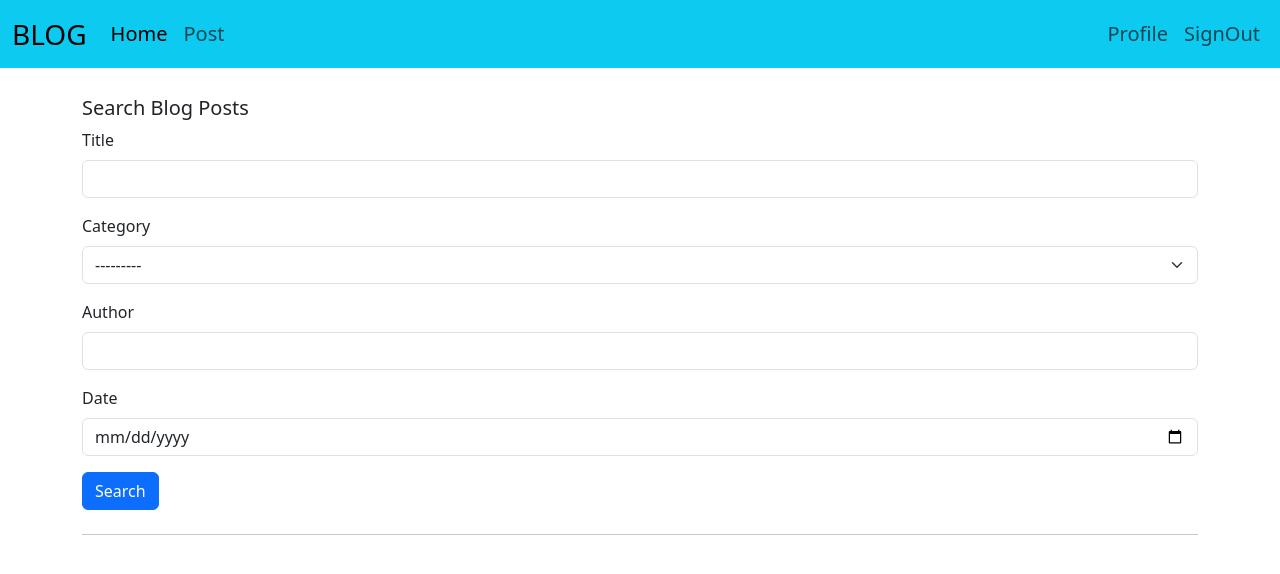
After one commit to Ujjwalthakuri/Blog-Project, a Django app: page /search/ in a window 1280 px wide. The commit adds this page. Shown: the top 574 px of the page. Run offline with Django 5.2, Linux system fonts and the light colour scheme; a user stored in the database is signed in; data comes from the database, SQL or seed files in the repository; both versions use the stored data as it was after the commit; some libraries are stand-ins or nearby versions.

Commit message:
Added new

```diff
--- a/blog/admin.py
+++ b/blog/admin.py
@@ -11,3 +11,7 @@ class Posts_adm(admin.ModelAdmin):
 admin.site.register(profileModel)
 
 admin.site.register(Comment)
+
+@admin.register(CategoryModel)
+class categoryModelAdmin(admin.ModelAdmin):
+    list_display=("name",)
--- a/blog/forms.py
+++ b/blog/forms.py
@@ -17,3 +17,16 @@ class CommentForm(forms.ModelForm):
     class Meta:
         model = Comment
         fields = ('content',)
+
+    #   search + filter
+class PostFilterForm(forms.Form):
+    title = forms.CharField(required=False, label="Title")
+    category = forms.ModelChoiceField(queryset=CategoryModel.objects.all(), required=False)
+    author = forms.CharField(required=False)
+    # tags = forms.ModelMultipleChoiceField(queryset=Tag.objects.all(), required=False, widget=forms.CheckboxSelectMultiple)
+    date = forms.DateField(required=False, widget=forms.DateInput(attrs={'type': 'date'}))
+    # end_date = forms.DateField(required=False, widget=forms.DateInput(attrs={'type': 'date'}))
+
+    class Meta:
+        model = CategoryModel
+        fields = ('name',)
--- a/blog/models.py
+++ b/blog/models.py
@@ -3,9 +3,15 @@ from django.contrib.auth.models import User
 from django.core.validators import FileExtensionValidator
 # Create your models here.
 
+class CategoryModel(models.Model):
+    name = models.CharField(max_length=100)
+    def __str__(self):
+        return self.name
+
 class postModel(models.Model):
     title = models.CharField(max_length=50)
     content = models.TextField()
+    category = models.ForeignKey(CategoryModel, on_delete=models.SET_NULL, null=True)
     author = models.ForeignKey(User, on_delete=models.CASCADE, null=True, blank=True)
     date = models.DateTimeField(auto_now_add=True)
 
--- a/blog/urls.py
+++ b/blog/urls.py
@@ -1,9 +1,9 @@
-from django.urls import path, include
+from django.urls import path
 from .views import *
+from django.contrib.auth import views as auth_view
 
 urlpatterns = [
-    # path('accounts/', include("django.contrib.auth.urls")),
-    path('home/', home, name='home'),
+    path('', home, name='home'),
     path('signup/', signup, name='signup'),
     path('signin/', signin, name='signin'),
     path('index/', index, name='index'),
@@ -12,5 +12,11 @@ urlpatterns = [
     path('postedit/<int:pk>/', post_edit, name='postedit'),
     path('postdel/<int:pk>/', post_del, name='postdel'),
     path('signout/', signout, name='signout'),
+    path('password_reset/', auth_view.PasswordResetView.as_view(template_name='base_cont/password_reset.html'), name='password_reset'),
+    path('password_reset_done/', auth_view.PasswordResetDoneView.as_view(template_name='base_cont/password_reset_done.html'), name='password_reset_done'),
+    path('password_reset_confirm/<uidb64>/<token>/', auth_view.PasswordResetConfirmView.as_view(template_name='base_cont/password_reset_confirm.html'), name='password_reset_confirm'),
+    path('password_reset_complet/', auth_view.PasswordResetCompleteView.as_view(template_name='base_cont/password_reset_complete.html'), name='password_reset_complete'),
+    # blog/urls.py
+    path('search/', search_posts, name='search_posts'),
 
 ]
--- a/blog/views.py
+++ b/blog/views.py
@@ -5,6 +5,8 @@ from .forms import *
 from django.contrib.auth import authenticate, login, logout
 from django.contrib.auth.forms import AuthenticationForm
 from .models import *
+from django.contrib.auth.decorators import login_required
+from django.core.paginator import Paginator
 # Create your views here.
 
 def home(request):
@@ -44,9 +46,24 @@ def signin(request):
         form = AuthenticationForm( initial = initial_data)
     return render(request, 'base_cont/signin.html', {'form': form})
 
+@login_required
+def index(request):
+    categories = CategoryModel.objects.all()
+    posts = postModel.objects.all()
 
-def index(request):
-    post = postModel.objects.all()
+    # Handle filtering
+    title = request.GET.get('title')
+    category = request.GET.get('category')
+    author = request.GET.get('author')
+
+    if title:
+        posts = posts.filter(title__icontains=title)
+    if category:
+        posts = posts.filter(category__id=category)
+    if author:
+        posts = posts.filter(author__username__icontains=author)
+
+    # Handle new post creation
     if request.method == 'POST':
         form = PostForm(request.POST)
         if form.is_valid():
@@ -58,11 +75,13 @@ def index(request):
         form = PostForm()
 
     context = {
-        'post': post,
-        'forms': form
+        'post': posts,
+        'forms': form,
+        'categories': categories,
     }
     return render(request, 'main_cont/index.html', context)
 
+@login_required
 def profile(request):
     # Ensure the user has a profilemodel
     profile, created = profileModel.objects.get_or_create(author=request.user)
@@ -90,7 +109,7 @@ def profile(request):
     return render(request, 'main_cont/profile.html', context)
 
 
-
+@login_required
 def post_detail(request, pk):
     post = postModel.objects.get(id=pk)
     if request.method == 'POST':
@@ -110,7 +129,7 @@ def post_detail(request, pk):
     return render(request, 'main_cont/postdetail.html', context)
 
 
-
+@login_required
 def post_edit(request, pk):
     post = postModel.objects.get(id=pk)
     if request.method =="POST":
@@ -126,7 +145,7 @@ def post_edit(request, pk):
     }
     return render(request, 'main_cont/postedit.html', context)
 
-
+@login_required
 def post_del(request, pk):
     post = postModel.objects.get(id=pk)
     if request.method =="POST":
@@ -143,5 +162,34 @@ def signout(request):
     logout(request)
     return redirect ('home')
 
-def post(request):
-    return HttpResponse
+# def post(request):
+#     return HttpResponse
+@login_required
+def search_posts(request):
+    form = PostFilterForm(request.GET)
+    posts = postModel.objects.none()  # empty initially
+    searched = False
+
+    if request.GET:
+        searched = True
+        if form.is_valid():
+            title = form.cleaned_data.get('title')
+            category = form.cleaned_data.get('category')
+            author = form.cleaned_data.get('author')
+            date = form.cleaned_data.get('start_date')
+
+            posts = postModel.objects.all()
+            if title:
+                posts = posts.filter(title__icontains=title)
+            if category:
+                posts = posts.filter(category=category)
+            if author:
+                posts = posts.filter(author__username__icontains=author)
+            if date:
+                posts = posts.filter(published_date__gte=date)
+
+    return render(request, 'main_cont/search_results.html', {
+        'form': form,
+        'posts': posts,
+        'searched': searched
+    })
--- /dev/null
+++ b/static/css/style_search_results.css
@@ -0,0 +1,3 @@
+.cont-search {
+    margin-top: 10px;
+}
--- a/templates/base_cont/signin.html
+++ b/templates/base_cont/signin.html
@@ -27,7 +27,7 @@
 
                 <button class="btn btn-primary" type="submit">Submit</button>
                 <div class="buttons">
-                    <a href="#">Forget Password</a>
+                    <a href="{% url 'password_reset' %}">Forget Password</a>
                 <a href="{% url "signup" %}" class="btn btn-default">Create Your Account</a>
                 </div>
             </form>
--- a/templates/main/head.html
+++ b/templates/main/head.html
@@ -1,4 +1,4 @@
-
+{% load static %}
 <!doctype html>
 <html lang="en">
   <head>
@@ -7,6 +7,8 @@
     <title> {% block title %}{% endblock title %} </title>
     <!-- home css -->
      <link rel="stylesheet" href="/static/css/style_index.css">
+     <!-- home css -->
+     <link rel="stylesheet" href="{% static 'css/style_search_results.css' %}">
     <!-- bootstrap link for html and css-->
     <link href="https://cdn.jsdelivr.net/npm/bootstrap@5.3.5/dist/css/bootstrap.min.css" rel="stylesheet" integrity="sha384-SgOJa3DmI69IUzQ2PVdRZhwQ+dy64/BUtbMJw1MZ8t5HZApcHrRKUc4W0kG879m7" crossorigin="anonymous">
   </head>
@@ -26,7 +28,7 @@
                 <a class="nav-link" href="/template/about.html">About</a>
               </li> -->
               <li class="nav-item">
-                <a class="nav-link" href="{% url "index" %}">Post</a>
+                <a class="nav-link" href="{% url "search_posts" %}">Post</a>
               </li>
               <!-- <li>
                 <form class="d-flex" role="search">
--- /dev/null
+++ b/templates/main_cont/search_results.html
@@ -0,0 +1,44 @@
+{% extends "main/head.html" %}
+{% block title %}Search Blog Posts{% endblock %}
+{% load crispy_forms_tags %}
+{% block body_part %}
+
+<div class="container mt-5 pt-5">
+  <h5 class='search_head'>Search Blog Posts</h5>
+  <form method="get" class="mb-4">
+    {{ form|crispy }}
+    <button class="btn btn-primary" type="submit">Search</button>
+  </form>
+
+  <hr>
+
+  {% if searched %}
+    <div class="col-md-8 container_post">
+      <h1 class="text-primary">Results</h1>
+      {% if posts %}
+        {% for i in posts %}
+        <div class="card shadow my-3">
+          <div class="card-body ">
+            <div class="row">
+              <div class="col-md-4">
+                <img class="img-thumbnail" src="{{ i.author.profilemodel.image.url }}" alt="profile-img">
+                <h6>{{ i.author }}</h6>
+              </div>
+              <div class="col-md-8">
+                <small>{{ i.date }}</small>
+                <hr>
+                <a class="h3 text-primary" href="{% url "postdetail" i.id %}">{{ i.title }}</a>
+                <p class="text-justify my-3">{{ i.content|truncatewords:20 }}</p>
+              </div>
+            </div>
+          </div>
+        </div>
+        {% endfor %}
+      {% else %}
+        <p>No posts found.</p>
+      {% endif %}
+    </div>
+  {% endif %}
+</div>
+
+{% endblock %}
```
Also changed, not shown: blogproj/settings.py (+16 -0 lines), templates/base_cont/password_reset.html (added, +31 -0 lines), templates/base_cont/password_reset_complete.html (added, +24 -0 lines), templates/base_cont/password_reset_confirm.html (added, +28 -0 lines), templates/base_cont/password_reset_done.html (added, +24 -0 lines), templates/main_cont/index.html (+34 -0 lines), blog/migrations/0006_categorymodel_postmodel_category.py (added), db.sqlite3.
